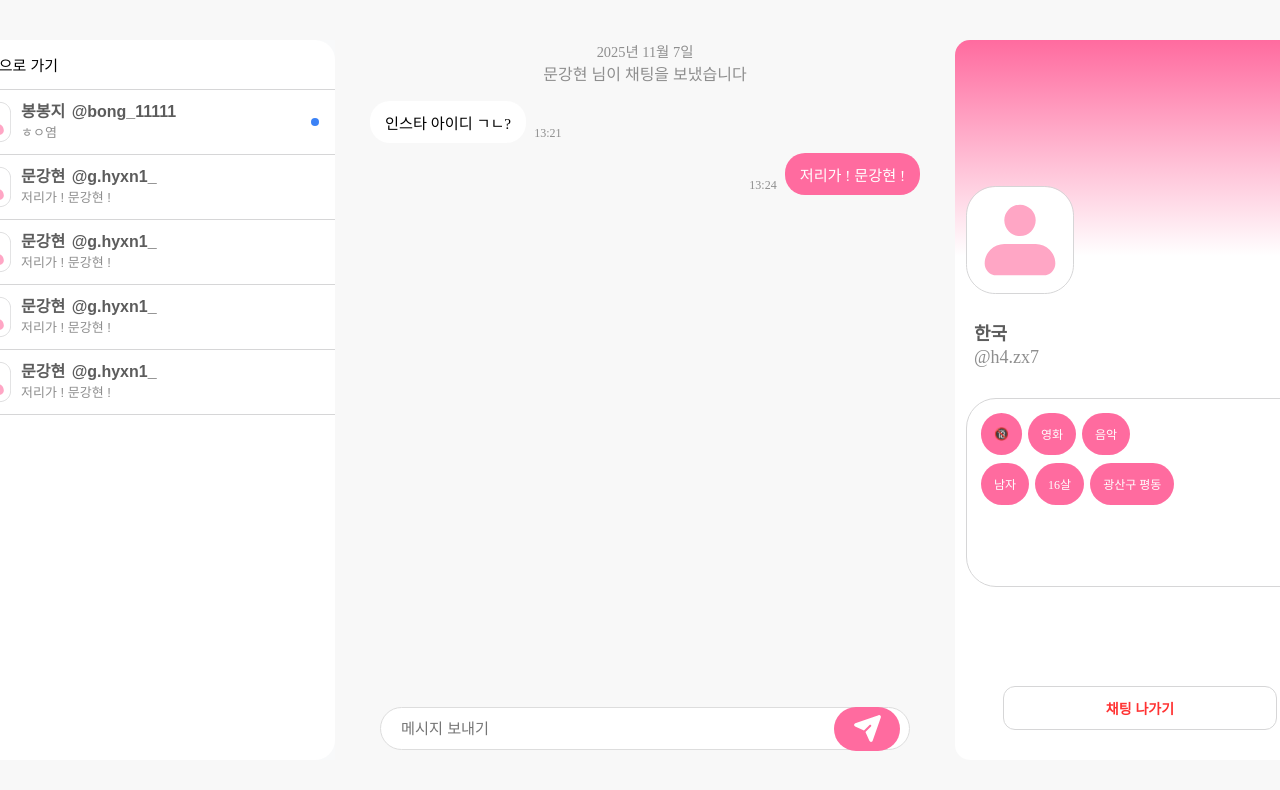
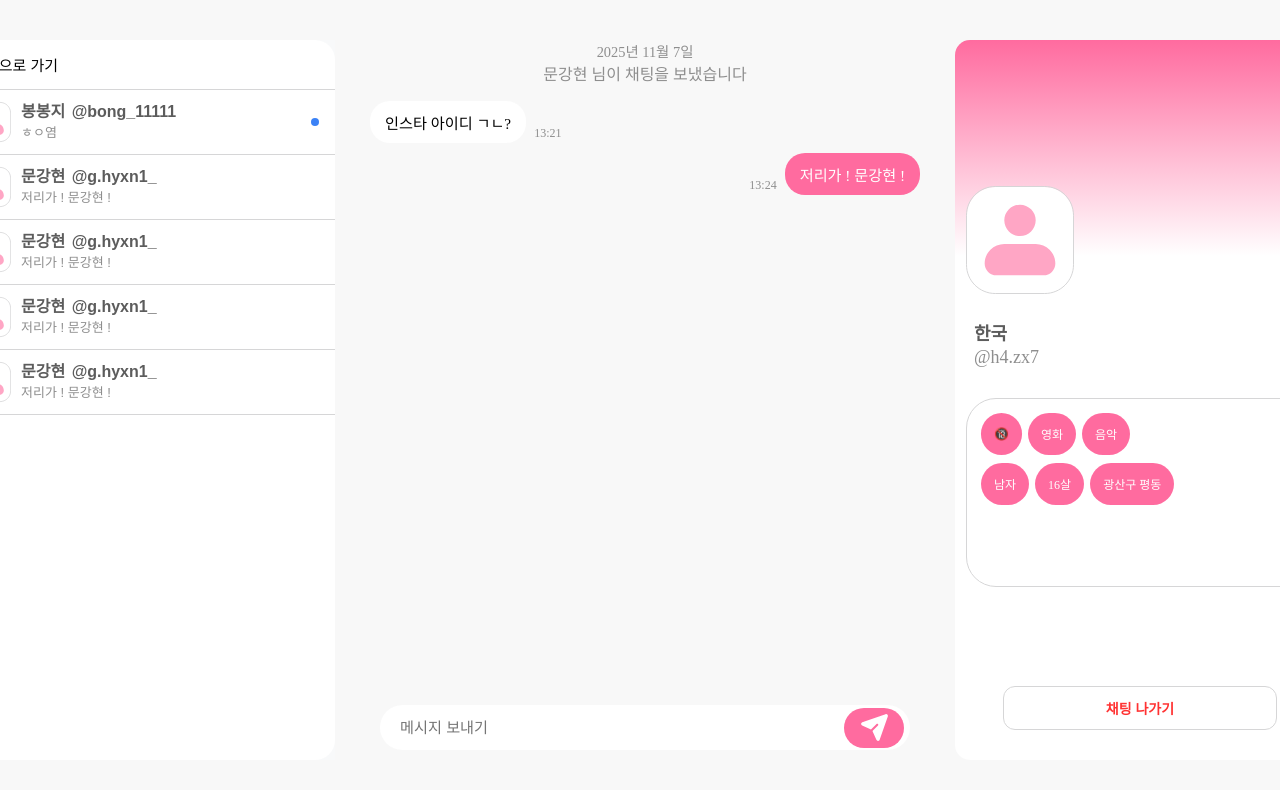
Before and after one commit to HelloCarBotCube/HCBC-Front, a React (Vite) app: page /chat in a window 1280 px wide. Shown: the top 790 px of the page. Built offline with nearby package versions, Linux system fonts and the light colour scheme; no server answers; a web font is replaced by a local one.

Commit message:
fix: 채팅창 디자인 수정

```diff
--- a/src/chat/Chat.module.css
+++ b/src/chat/Chat.module.css
@@ -29,7 +29,13 @@
   display: flex;
   flex-direction: column;
   gap: 10px;
-  overflow: auto;
+  overflow-y: auto;
+  overflow-x: hidden;
+  max-height: calc(100vh - 176px);
+}
+
+.messages::-webkit-scrollbar {
+  width: 8px;
 }
 
 .message {
@@ -85,11 +91,11 @@
 
 .message-input input {
   flex: 1;
-  padding: 12px 70px 12px 20px;
+  padding: 14px 70px 14px 20px;
   border-radius: 25px;
-  border: 1px solid #ddd;
   font-size: 0.95rem;
   outline: none;
+  border: none;
 }
 
 .message-input input:focus {
@@ -98,12 +104,12 @@
 
 .message-input button {
   position: absolute;
-  right: 20px;
+  right: 16px;
   border: none;
   color: #fff;
   border-radius: 100px;
-  width: 66px;
-  height: 44px;
+  width: 60px;
+  height: 40px;
   cursor: pointer;
   background-color: #ff6b9f;
   display: flex;
```
